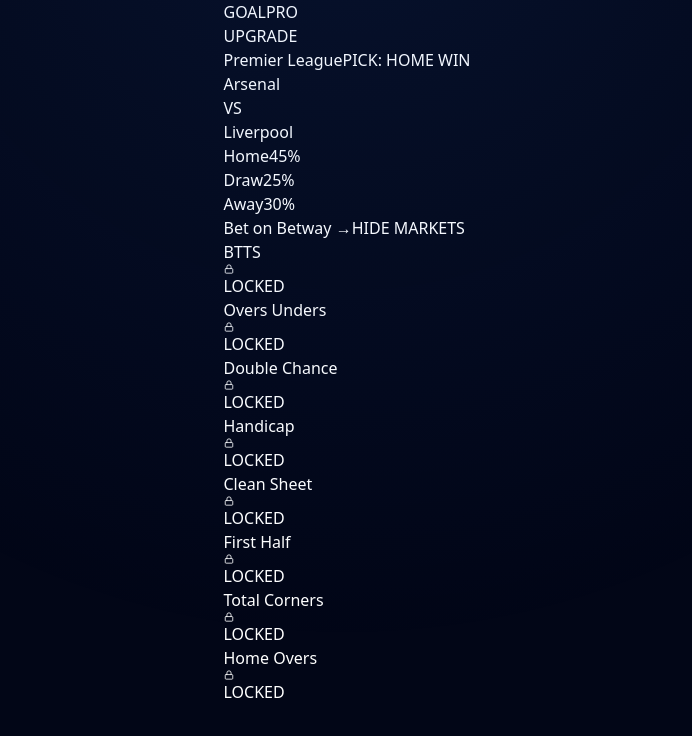
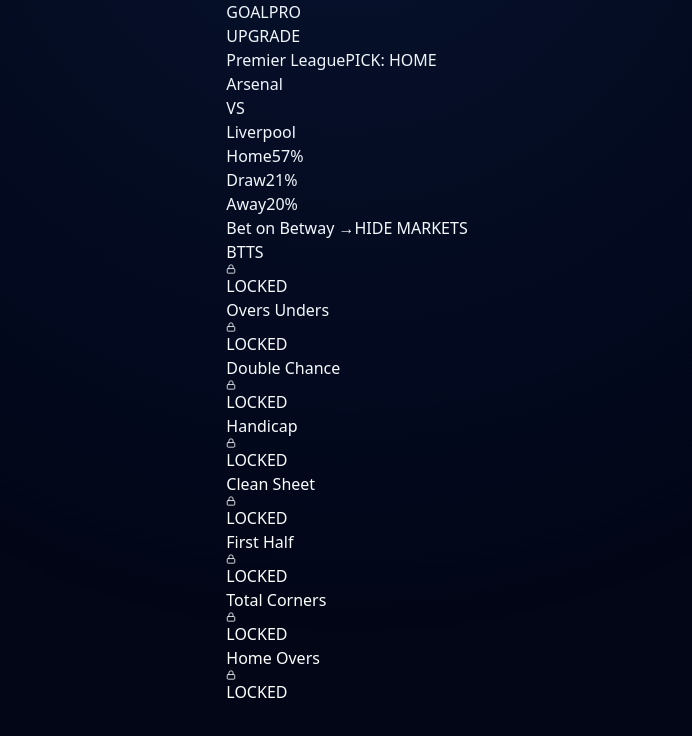
Before and after one commit to sikhokele-crypto/goalpro-v2, a Next.js app: page / in a window 1280 px wide. Both pictures are taken after a click on the button "VIEW 8 ELITE MARKETS". Shown: the top 736 px of the page, without its empty margins (293-985 px from the left). Built offline with nearby package versions, Linux system fonts and the light colour scheme.

Commit message:
Update MatchCard.tsx

```diff
--- a/components/MatchCard.tsx
+++ b/components/MatchCard.tsx
@@ -1,122 +1,93 @@
 'use client';
 import { useState } from 'react';
-import { Lock, ExternalLink } from 'lucide-react';
+import { Lock } from 'lucide-react';
 
-export default function MatchCard({ match }: { match: any }) {
+// Poisson Logic (Matches your old version's math)
+const factorial = (n: number): number => (n <= 1 ? 1 : n * factorial(n - 1));
+const poisson = (expected: number, actual: number) =>
+  (Math.exp(-expected) * Math.pow(expected, actual)) / factorial(actual);
+
+export default function MatchCard({ match, isPaid, onUpgrade }: { match: any, isPaid: boolean, onUpgrade: () => void }) {
   const [isExpanded, setIsExpanded] = useState(false);
-  const [showPayment, setShowPayment] = useState(false);
 
-  // LOGIC PRESERVED: Probabilities & Top Pick
-  const probs = [
-    { label: "Home", value: match.homeProb || 45 },
-    { label: "Draw", value: match.drawProb || 25 },
-    { label: "Away", value: match.awayProb || 30 },
+  // Generate Predictions based on the logic from your old code
+  const getProbs = () => {
+    const homeLambda = (match.homeId % 10) / 4 + 1.5;
+    const awayLambda = (match.awayId % 10) / 5 + 1.1;
+
+    let hWin = 0, draw = 0, aWin = 0;
+    for (let h = 0; h < 6; h++) {
+      for (let a = 0; a < 6; a++) {
+        const prob = poisson(homeLambda, h) * poisson(awayLambda, a);
+        if (h > a) hWin += prob;
+        else if (h === a) draw += prob;
+        else aWin += prob;
+      }
+    }
+    const total = hWin + draw + aWin || 1;
+    return [
+      { label: "Home", value: Math.floor((hWin / total) * 100) },
+      { label: "Draw", value: Math.floor((draw / total) * 100) },
+      { label: "Away", value: Math.floor((aWin / total) * 100) },
     ];
+  };
 
-  const topPick = probs.reduce((prev, current) =>
-    current.value > prev.value ? current : prev
-  , probs[0]);
+  const probs = getProbs();
+  const topPick = probs.reduce((prev, current) => current.value > prev.value ? current : prev);
 
-  const marketKeys = [
-    "BTTS", "Overs_Unders", "Double_Chance", "Handicap",
-    "Clean_Sheet", "First_Half", "Total_Corners", "Home_Overs"
-  ];
+  const marketKeys = ["BTTS", "Overs_Unders", "Double_Chance", "Handicap", "Clean_Sheet", "First_Half", "Total_Corners", "Home_Overs"];
 
   return (
-    <div className="w-full max-w-[500px]
-      bg-[#0f172a] rounded-[32px] p-7 mb-8
-      border border-slate-800 shadow-xl"
-    >
-
-      {/* HEADER: Old Version Style */}
+    <div className="w-full bg-[#0f172a] rounded-[32px] p-7 mb-8 border border-slate-800 shadow-xl">
       <div className="flex justify-between items-center mb-5">
-        <span className="text-[10px] font-bold text-slate-500 uppercase tracking-widest">
-          {match.league}
-        </span>
+        <span className="text-[10px] font-bold text-slate-500 uppercase tracking-widest">{match.league}</span>
         <span className="text-[10px] font-black text-blue-500 uppercase italic">
-          PICK: {topPick.label.toUpperCase()} {topPick.label === "Draw" ? "" : "WIN"}
+          PICK: {topPick.label.toUpperCase()}
         </span>
       </div>
 
-      {/* TEAMS: Old Version Typography */}
       <div className="flex justify-between items-center mb-6">
-        <h2 className="text-lg font-black uppercase text-white w-[45%] leading-tight">
-          {match.homeTeam}
-        </h2>
+        <h2 className="text-lg font-black uppercase text-white w-[45%] leading-tight">{match.homeTeam}</h2>
         <span className="text-xs text-slate-600 italic font-bold">VS</span>
-        <h2 className="text-lg font-black uppercase text-white text-right w-[45%] leading-tight">
-          {match.awayTeam}
-        </h2>
+        <h2 className="text-lg font-black uppercase text-white text-right w-[45%] leading-tight">{match.awayTeam}</h2>
       </div>
 
-      {/* PROBABILITY BREAKDOWN: New Logic, Old Look */}
+      {/* Probabilities */}
       <div className="space-y-3 mb-8">
-        {probs.map((item) => {
-          const isTop = item.label === topPick.label;
-          return (
+        {probs.map((item) => (
           <div key={item.label}>
-              <div className="flex justify-between text-[9px] font-bold uppercase mb-1.5 tracking-tighter">
-                <span className={isTop ? "text-blue-400" : "text-slate-500"}>{item.label}</span>
-                <span className={isTop ? "text-blue-400" : "text-slate-400"}>{item.value}%</span>
+            <div className="flex justify-between text-[9px] font-bold uppercase mb-1.5">
+              <span className="text-slate-500">{item.label}</span>
+              <span className="text-slate-400">{item.value}%</span>
             </div>
             <div className="w-full h-1 bg-slate-800 rounded-full overflow-hidden">
-                <div
-                  className={`h-full transition-all duration-700 ${isTop ? "bg-blue-500" : "bg-slate-700"}`}
-                  style={{ width: `${item.value}%` }}
-                />
+              <div className="h-full bg-blue-500 transition-all duration-700" style={{ width: `${item.value}%` }} />
             </div>
           </div>
-          );
-        })}
+        ))}
       </div>
 
-      {/* BETWAY BUTTON: Old Version Integrated Style */}
-      <a
-        href="https://www.betway.co.za"
-        target="_blank"
-        className="block text-center mb-4 bg-blue-600 hover:bg-blue-500
-        py-4 rounded-2xl text-[10px] font-black uppercase text-white
-        transition-all shadow-lg shadow-blue-900/20"
-      >
+      <a href="https://www.betway.co.za" target="_blank" className="block text-center mb-4 bg-blue-600 py-4 rounded-2xl text-[10px] font-black uppercase text-white shadow-lg shadow-blue-900/20">
         Bet on Betway →
       </a>
 
-      {/* TOGGLE BUTTON: Old Version Outline Style */}
-      <button
-        onClick={() => setIsExpanded(!isExpanded)}
-        className="w-full bg-blue-600/10 text-blue-400 text-[9px] font-black uppercase tracking-[0.2em] py-4 rounded-2xl border border-blue-500/20 hover:bg-blue-600/20 transition-all"
-      >
+      <button onClick={() => setIsExpanded(!isExpanded)} className="w-full bg-blue-600/10 text-blue-400 text-[9px] font-black uppercase py-4 rounded-2xl border border-blue-500/20">
         {isExpanded ? "HIDE MARKETS" : "VIEW 8 ELITE MARKETS"}
       </button>
 
-      {/* ELITE MARKETS GRID: Old Version Style */}
       {isExpanded && (
-        <div className="grid grid-cols-2 gap-2 mt-4 animate-in fade-in slide-in-from-top-2 duration-300">
-          {!showPayment ? (
-            marketKeys.map((m) => (
-              <div
-                key={m}
-                onClick={() => setShowPayment(true)}
-                className="p-3 bg-black/20 border border-slate-800 rounded-xl cursor-pointer hover:border-slate-700 transition-colors"
-              >
-                <p className="text-[7px] text-slate-500 uppercase font-black mb-0.5 tracking-widest">{m.replace('_', ' ')}</p>
+        <div className="grid grid-cols-2 gap-2 mt-4">
+          {marketKeys.map((m) => (
+            <div key={m} onClick={() => !isPaid && onUpgrade()} className="p-3 bg-black/20 border border-slate-800 rounded-xl cursor-pointer">
+              <p className="text-[7px] text-slate-500 uppercase font-black mb-0.5">{m.replace('_', ' ')}</p>
               <div className="flex items-center gap-1.5">
                 <Lock size={10} className="text-blue-500/40" />
-                  <p className="text-[10px] font-black text-white/10 italic">LOCKED</p>
+                <p className={`text-[10px] font-black ${isPaid ? "text-blue-400" : "text-white/10 blur-[1px]"}`}>
+                  {isPaid ? "READY" : "LOCKED"}
+                </p>
               </div>
             </div>
-            ))
-          ) : (
-            /* PAYMENT CALL-TO-ACTION (Old Version Style) */
-            <div className="col-span-2 bg-blue-600 rounded-2xl p-6 text-center text-white shadow-xl">
-              <h3 className="text-sm font-black uppercase italic mb-4">Unlock VIP Data</h3>
-              <div className="space-y-2">
-                <a href="#" className="block bg-black/20 py-3 rounded-xl font-black text-[10px] uppercase">Daily — $1</a>
-                <a href="#" className="block bg-white text-blue-700 py-3 rounded-xl font-black text-[10px] uppercase shadow-lg">Weekly — $5</a>
-              </div>
-              <button onClick={() => setShowPayment(false)} className="mt-4 text-[8px] font-bold uppercase opacity-60">Back</button>
-            </div>
-          )}
+          ))}
         </div>
       )}
     </div>
```
Lines whose indentation alone changed are shown as unchanged.
